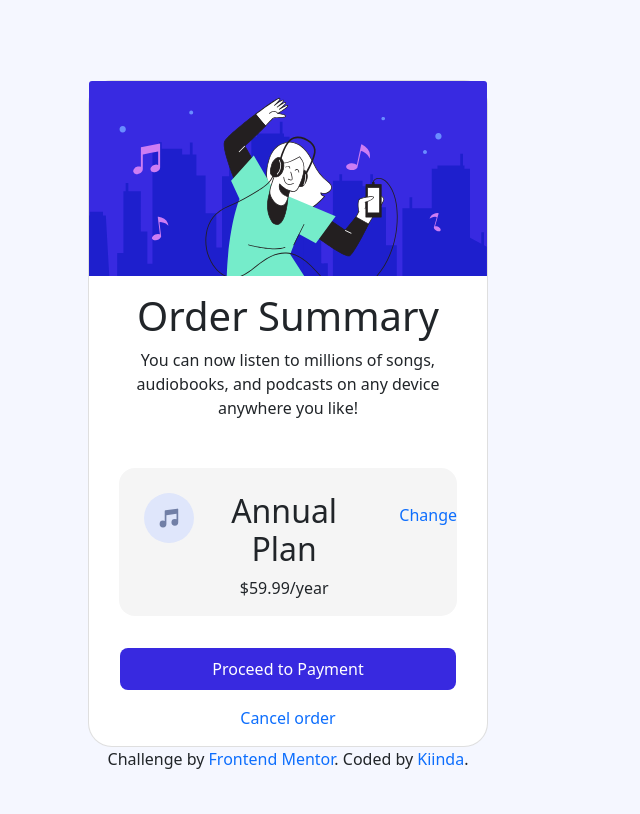
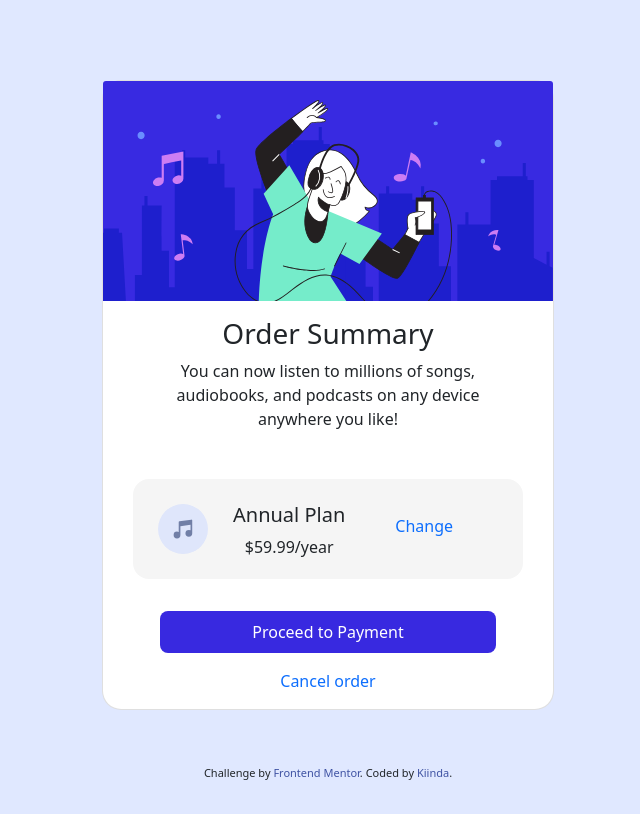
Before and after one commit to kiiinda/order-summary-component-main-, a plain HTML site: page index.html in a window 1280 px wide. Shown: the whole page, without its empty margins (312-952 px from the left). Drawn offline with nearby package versions, Linux system fonts and the light colour scheme.

Commit message:
"Used grid to center elements"

```diff
--- a/styles.css
+++ b/styles.css
@@ -1,12 +1,13 @@
 
 body{
-    width: 25em;
-    margin-left: 25em;
+    display: grid;
+    justify-content: center;
+    align-items: center;
     text-align: center;
-    background-color: hsl(225, 100%, 98%);
+    background-color:  hsl(225, 100%, 94%)
   }
   .card{
-    border-radius: 1.5em;
+    border-radius: 1.2em;
     margin-top: 5em;
   }
   .contain{
@@ -46,8 +47,8 @@ body{
   .can{
     margin: 1em;
   }
-  .attribution { font-size: 11px; text-align: center; margin-top: 5em ; margin-bottom: 3em;}
-  .attribution a { color: hsl(228, 45%, 44%); }
+  .footer { font-size: 11px; text-align: center; margin-top: 5em ; margin-bottom: 3em;}
+  .footer a { color: hsl(228, 45%, 44%); }
 
 
   @media (min-width: 375px){
@@ -61,3 +62,9 @@ body{
      width: 100%;
    }
  }
+h1{
+  font-size: 28px;
+}
+h2{
+  font-size: 20px;
+}
```
